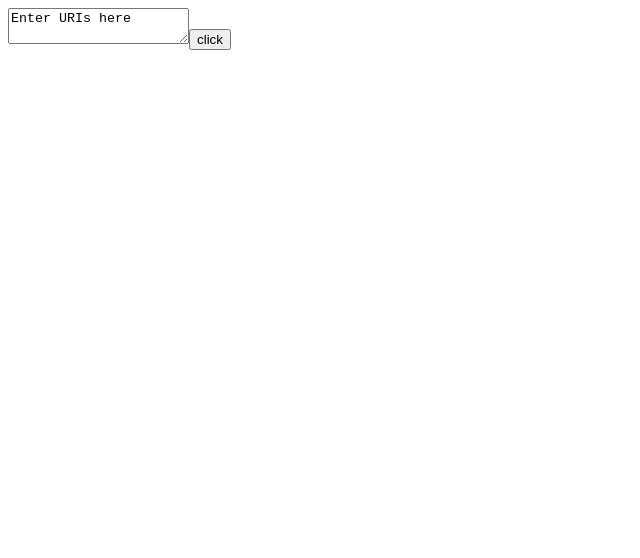
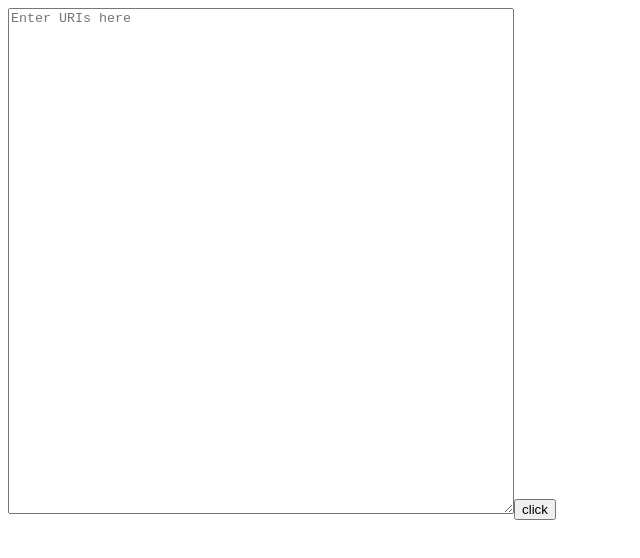
Before and after one commit to strunkandwhite/setlist, a React (Create React App) app: page / in a window 1280 px wide. Shown: the top 558 px of the page, without its empty margins (0-640 px from the left). Built offline with nearby package versions, Linux system fonts and the light colour scheme.

Commit message:
URI parsing

```diff
--- a/src/App.js
+++ b/src/App.js
@@ -1,23 +1,36 @@
 import React, { Component } from 'react';
-import URIForm from './URIForm'
+import ImportForm from './ImportForm'
 
 class App extends Component {
   render() {
     return (
       <div className='App'>
-				<URIForm handleURIFormSubmit={this.handleURIFormSubmit}/>
+				<ImportForm handleImportFormSubmit={this.handleImportFormSubmit}/>
       </div>
     );
   }
 
 	constructor() {
 		super();
+		this.state = {
+			URIs: []
+		}
 
-		this.handleURIFormSubmit = this.handleURIFormSubmit.bind(this);
+		this.handleImportFormSubmit = this.handleImportFormSubmit.bind(this);
+		this.splitTracks = this.splitTracks.bind(this);
 	}
 
-	handleURIFormSubmit() {
-		console.log("form");
+	handleImportFormSubmit(value) {
+		this.splitTracks(value)
+	}
+
+	splitTracks(tracks) {
+		const splitTracks = tracks.split('\n');
+		const URIs = splitTracks.map(item => {
+			return item.split(':')[2];
+		});
+
+		this.setState({ URIs: URIs });
 	}
 }
 
--- /dev/null
+++ b/src/ImportForm.css
@@ -0,0 +1,4 @@
+.ImportForm textarea {
+	width: 500px;
+	height: 500px;
+}
--- a/src/URIForm.js
+++ b/src/ImportForm.js
@@ -1,13 +1,15 @@
 import React, { Component } from 'react';
+import './ImportForm.css'
 
-class URIForm extends Component {
+class ImportForm extends Component {
   render() {
     return (
-      <form className='URIForm'>
+      <form className='ImportForm'>
 				<textarea
 					className='uri-list'
 					onChange={this.handleChange}
 					value={this.state.value}
+					placeholder='Enter URIs here'
 				/>
 				<button onClick={this.handleClick}>click</button>
       </form>
@@ -16,7 +18,7 @@ class URIForm extends Component {
 
 	constructor(props) {
 		super(props);
-		this.state = {value: 'Enter URIs here'}
+		this.state = {value: ''}
 
 		this.handleChange = this.handleChange.bind(this);
 		this.handleClick = this.handleClick.bind(this);
@@ -24,7 +26,7 @@ class URIForm extends Component {
 
 	handleClick(e) {
 		e.preventDefault();
-		this.props.handleURIFormSubmit();
+		this.props.handleImportFormSubmit(this.state.value);
 	}
 
 	handleChange(event) {
@@ -32,4 +34,4 @@ class URIForm extends Component {
 	}
 }
 
-export default URIForm;
+export default ImportForm;
```
Also changed, not shown: tracklist.txt (added).
